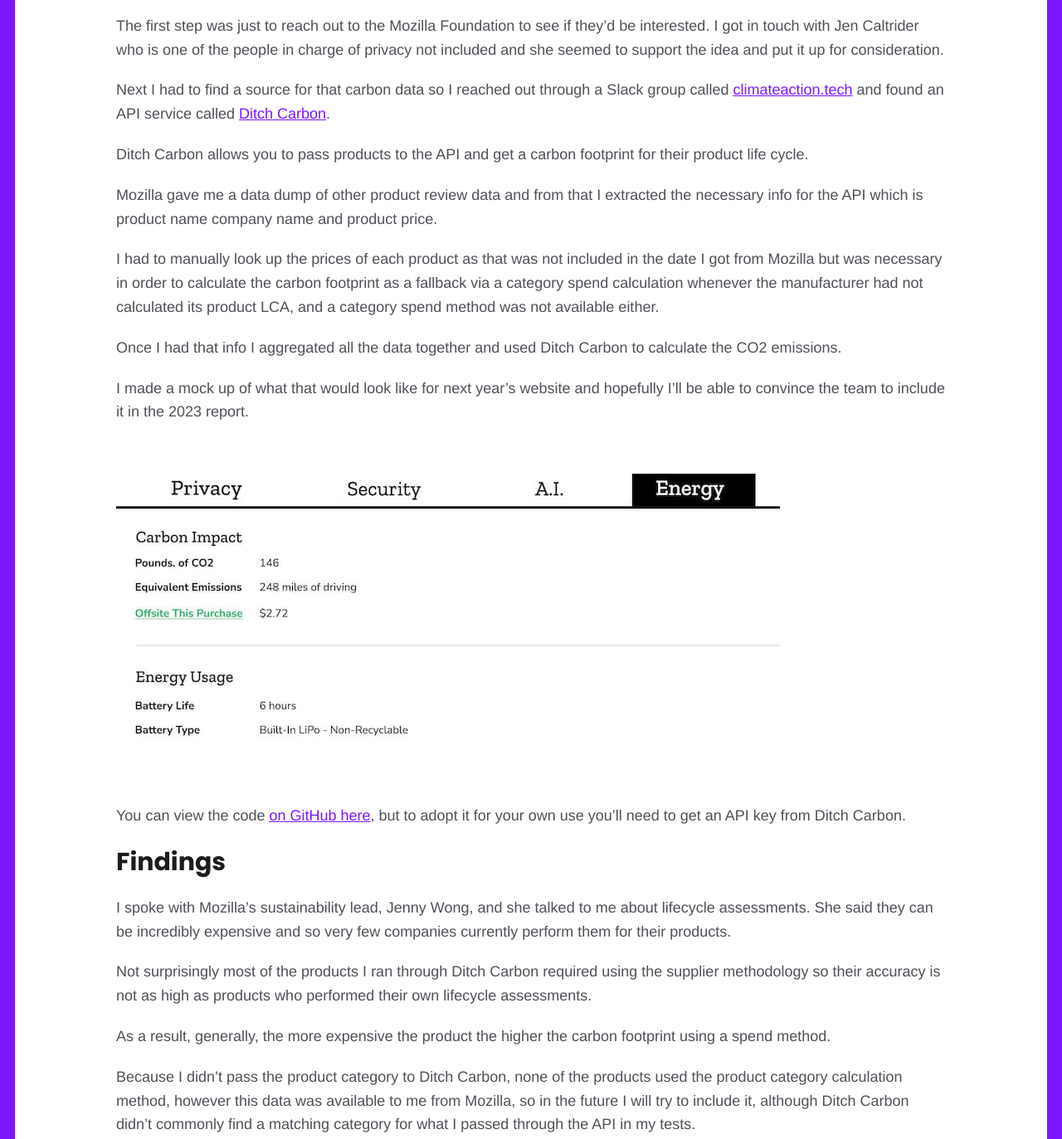
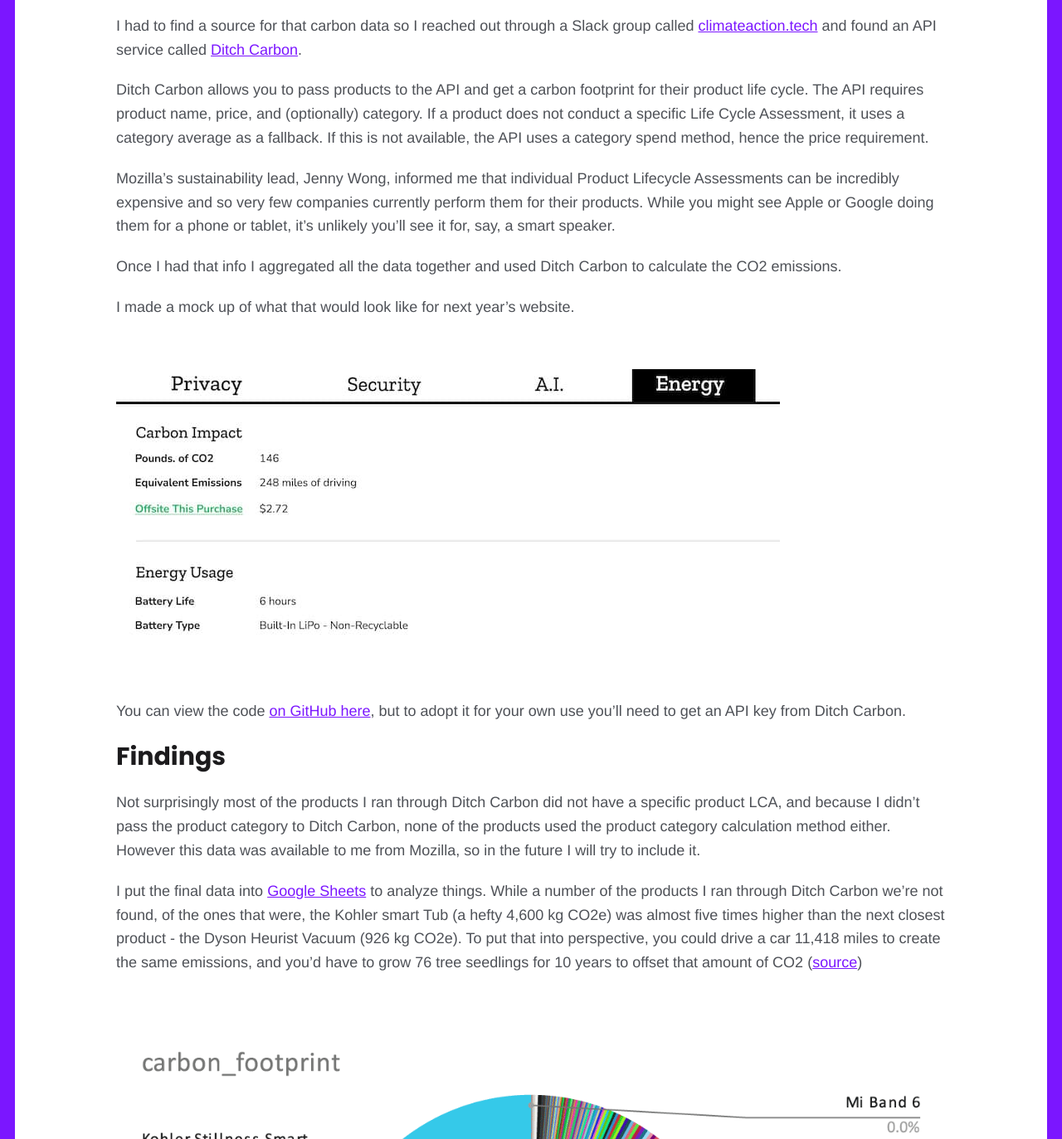
Before and after one commit to heaversm/digitalfuturestold-public, a plain HTML site: page posts/pni-carbon/index.html in a window 1280 px wide. Shown: the part 783-2156 px from the top of the page at 83% size. Drawn offline with Linux system fonts and the light colour scheme.

Commit message:
pni edits

```diff
--- a/posts/pni-carbon/index.html
+++ b/posts/pni-carbon/index.html
@@ -109,20 +109,15 @@
       <p><a href="https://youtu.be/FCZkDQuQsOI">Youtube Video Walkthrough</a></p>
 <p>Every year Mozilla conducts its <a href="https://foundation.mozilla.org/en/privacynotincluded/">Privacy Not Included</a> product review - evaluating products on their level of Privacy, Security, and use of AI.</p>
 <p>I wanted to see if next year we can include the energy usage or carbon footprint of these products in the review. So I decided to build a carbon footprint calculator for the products in this year&rsquo;s privacy not included review as a prototype in order to hopefully persuade the team to include it next year.</p>
-<p>The first step was just to reach out to the Mozilla Foundation to see if they&rsquo;d be interested. I got in touch with Jen Caltrider who is one of the people in charge of privacy not included and she seemed to support the idea and put it up for consideration.</p>
-<p>Next I had to find a source for that carbon data so I reached out through a Slack group called <a href="https://climateaction.tech">climateaction.tech</a> and found an API service called <a href="https://docs.ditchcarbon.com/reference/lookupproduct">Ditch Carbon</a>.</p>
-<p>Ditch Carbon allows you to pass products to the API and get a carbon footprint for their product life cycle.</p>
-<p>Mozilla gave me a data dump of other product review data and from that I extracted the necessary info for the API which is product name company name and product price.</p>
-<p>I had to manually look up the prices of each product as that was not included in the date I got from Mozilla but was necessary in order to calculate the carbon footprint as a fallback via a category spend calculation whenever the manufacturer had not calculated its product LCA, and a category spend method was not available either.</p>
+<p>I had to find a source for that carbon data so I reached out through a Slack group called <a href="https://climateaction.tech">climateaction.tech</a> and found an API service called <a href="https://docs.ditchcarbon.com/reference/lookupproduct">Ditch Carbon</a>.</p>
+<p>Ditch Carbon allows you to pass products to the API and get a carbon footprint for their product life cycle. The API requires product name, price, and (optionally) category. If a product does not conduct a specific Life Cycle Assessment, it uses a category average as a fallback. If this is not available, the API uses a category spend method, hence the price requirement.</p>
+<p>Mozilla&rsquo;s sustainability lead, Jenny Wong, informed me that individual Product Lifecycle Assessments can be incredibly expensive and so very few companies currently perform them for their products. While you might see Apple or Google doing them for a phone or tablet, it&rsquo;s unlikely you&rsquo;ll see it for, say, a smart speaker.</p>
 <p>Once I had that info I aggregated all the data together and used Ditch Carbon to calculate the CO2 emissions.</p>
-<p>I made a mock up of what that would look like for next year&rsquo;s website and hopefully I&rsquo;ll be able to convince the team to include it in the 2023 report.</p>
+<p>I made a mock up of what that would look like for next year&rsquo;s website.</p>
 <p><img src="/images/posts/2022-12-21-pni-mockup.jpg" alt="Graph of Carbon Footprint of All Products"></p>
 <p>You can view the code <a href="https://github.com/heaversm/pni-ditchcarbon">on GitHub here</a>, but to adopt it for your own use you&rsquo;ll need to get an API key from Ditch Carbon.</p>
 <h2 id="findings">Findings</h2>
-<p>I spoke with Mozilla&rsquo;s sustainability lead, Jenny Wong, and she talked to me about lifecycle assessments. She said they can be incredibly expensive and so very few companies currently perform them for their products.</p>
-<p>Not surprisingly most of the products I ran through Ditch Carbon required using the supplier methodology so their accuracy is not as high as products who performed their own lifecycle assessments.</p>
-<p>As a result, generally, the more expensive the product the higher the carbon footprint using a spend method.</p>
-<p>Because I didn&rsquo;t pass the product category to Ditch Carbon, none of the products used the product category calculation method, however this data was available to me from Mozilla, so in the future I will try to include it, although Ditch Carbon didn&rsquo;t commonly find a matching category for what I passed through the API in my tests.</p>
+<p>Not surprisingly most of the products I ran through Ditch Carbon did not have a specific product LCA, and because I didn&rsquo;t pass the product category to Ditch Carbon, none of the products used the product category calculation method either. However this data was available to me from Mozilla, so in the future I will try to include it.</p>
 <p>I put the final data into <a href="https://docs.google.com/spreadsheets/d/1uM-fmBYBA_YfD3d7X_3isKa-dfxi089_/edit?usp=share_link&amp;ouid=105931588687576506153&amp;rtpof=true&amp;sd=true">Google Sheets</a> to analyze things. While a number of the products I ran through Ditch Carbon we&rsquo;re not found, of the ones that were, the Kohler smart Tub (a hefty 4,600 kg CO2e) was almost five times higher than the next closest product - the Dyson Heurist Vacuum (926 kg CO2e). To put that into perspective, you could drive a car 11,418 miles to create the same emissions, and you&rsquo;d have to grow 76 tree seedlings for 10 years to offset that amount of CO2 (<a href="https://www.epa.gov/energy/greenhouse-gas-equivalencies-calculator">source</a>)</p>
 <p><img src="/images/posts/2022-12-21-pni-carbon_footprint-supplier.gif" alt="Graph of Carbon Footprint of All Products"></p>
 <p>Only Google, Apple, and Lenovo published their own Life Cycle Assessments, and of those, the Apple iPad was highest at 133 kg CO2e.</p>
```
